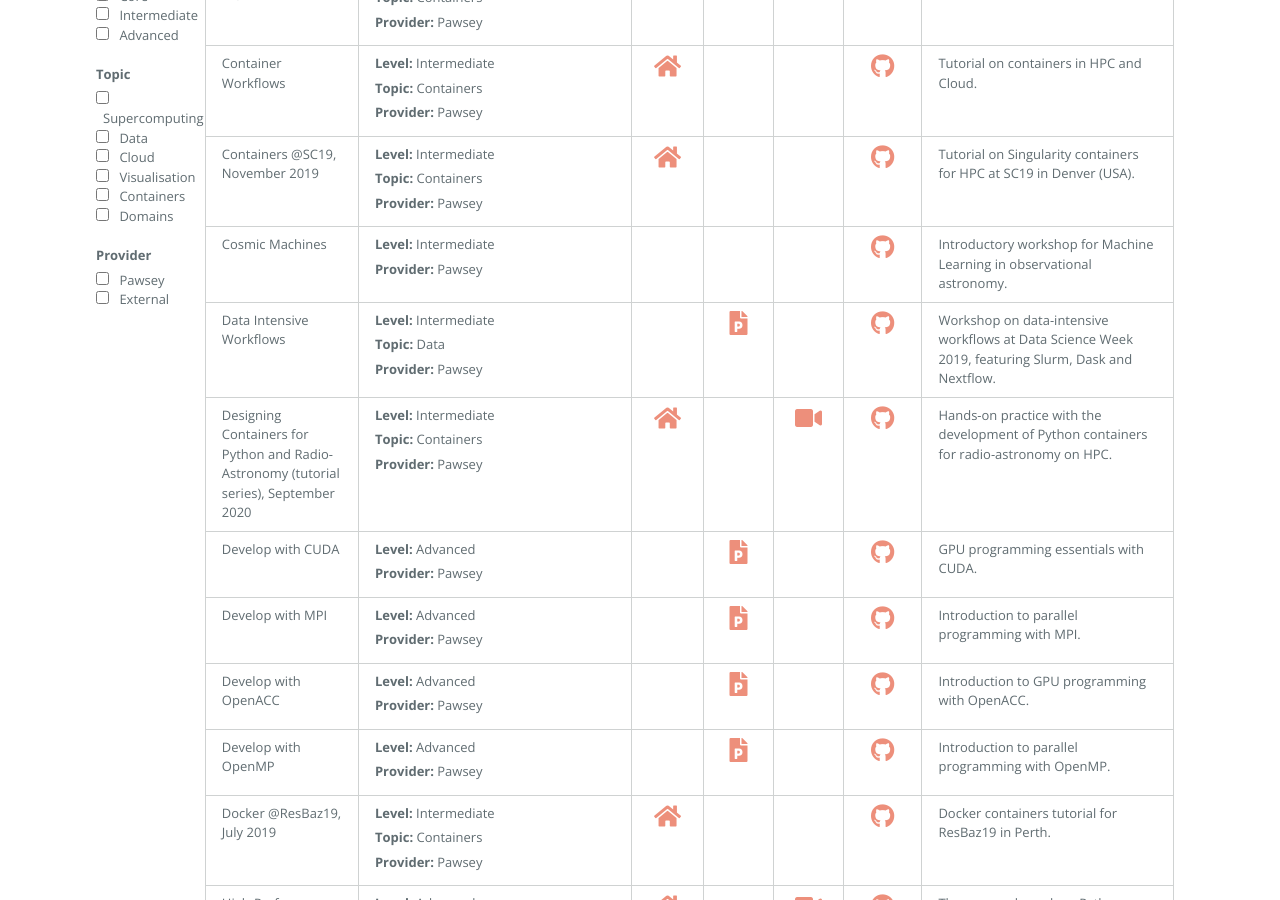
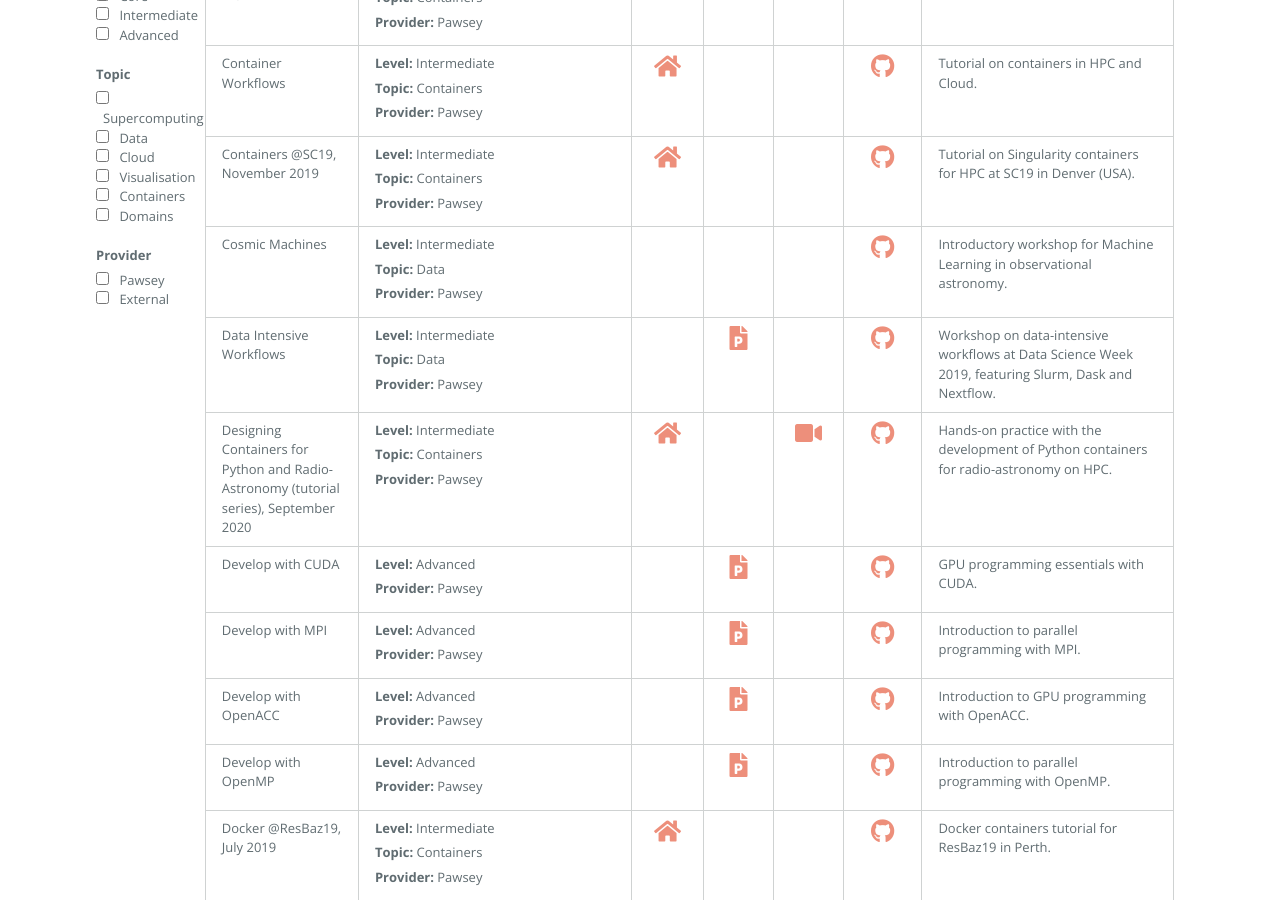
Before and after one commit to PawseySC/PawseySC.github.io, a Jekyll site: the page built from training.md, in a window 1280 px wide and 900 px high, scrolled down 366 px. Built offline with Jekyll 4.4.1, drawn with Linux system fonts in a browser that asks for light colours; our own code applies the rules of GitHub Pages for plain Markdown files; the repository's description, which GitHub fills in, is left out.

Commit message:
added Topic to a couple of items

```diff
--- a/_data/links.yml
+++ b/_data/links.yml
@@ -205,12 +205,14 @@
   description: Introductory workshop for Machine Learning in observational astronomy.
   pageName: training.md
   level: Intermediate
+  topic: Data
   provider: Pawsey
   git: https://github.com/PawseySC/cosmic-machines
 - title: Using Python in HPC
   description: Pawsey Webinar on Python for HPC.
   pageName: training.md
   level: Intermediate
+  topic: Supercomputing
   provider: Pawsey
   git: https://github.com/PawseySC/Using-Python-in-HPC
 - title: Data Intensive Workflows
```
